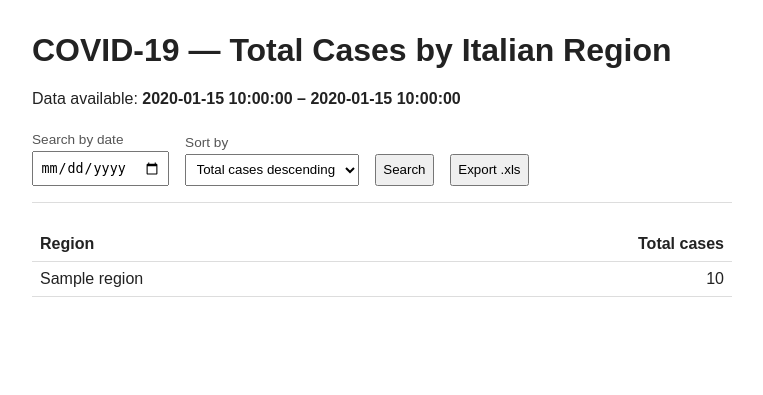
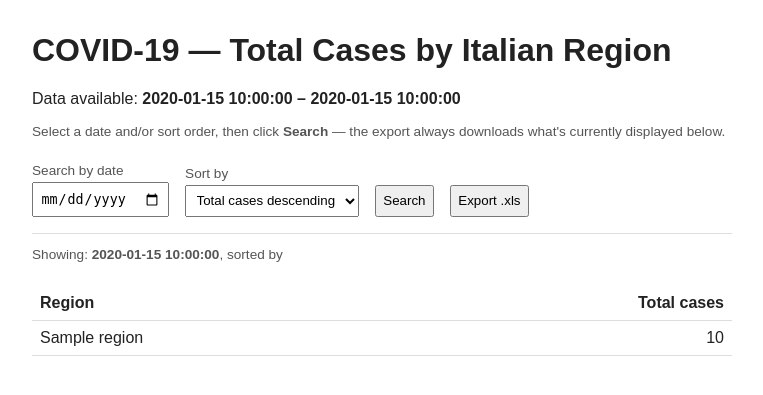
Before and after one commit to alecucco/covid19-italy-regions-web-app, a FastAPI app: template app/templates/index.html in a window 1280 px wide. Shown: the top 395 px of the page, without its empty margins (258-1021 px from the left). Run offline with FastAPI, Linux system fonts and the light colour scheme; the template is opened without the code that fills it: most values are stand-ins (such as "Sample title", 1, 10 or a date in 2020); parts of the project's set-up code (start-up, migrations or seed data) failed here and were passed over.

Commit message:
Add current-view summary

```diff
--- a/app/templates/index.html
+++ b/app/templates/index.html
@@ -28,6 +28,8 @@
     <p style="color:#888; font-size:0.85rem; margin-top:-0.5rem;">No more recent data available from the source</p>
     {% endif %}
 
+    <p style="color:#555; font-size:0.85rem;">Select a date and/or sort order, then click <strong>Search</strong> — the export always downloads what's currently displayed below.</p>
+
     <form method="get" action="/">
         <div>
             <!-- min/max/value are a convenience for the browser's date
@@ -51,6 +53,15 @@
         <a href="/export?date={{ shown_date_iso }}&sort={{ sort_order }}"><button type="button">Export .xls</button></a>
     </form>
 
+    <p style="color:#555; font-size:0.85rem;">
+        Showing: <strong>{{ shown_date }}</strong>, sorted by
+        {% if sort_order == "cases_desc" %}total cases (descending)
+        {%- elif sort_order == "cases_asc" %}total cases (ascending)
+        {%- elif sort_order == "name_asc" %}region name (A-Z)
+        {%- elif sort_order == "name_desc" %}region name (Z-A)
+        {%- endif %}
+    </p>
+
     <table>
         <thead>
             <tr><th>Region</th><th>Total cases</th></tr>
```
